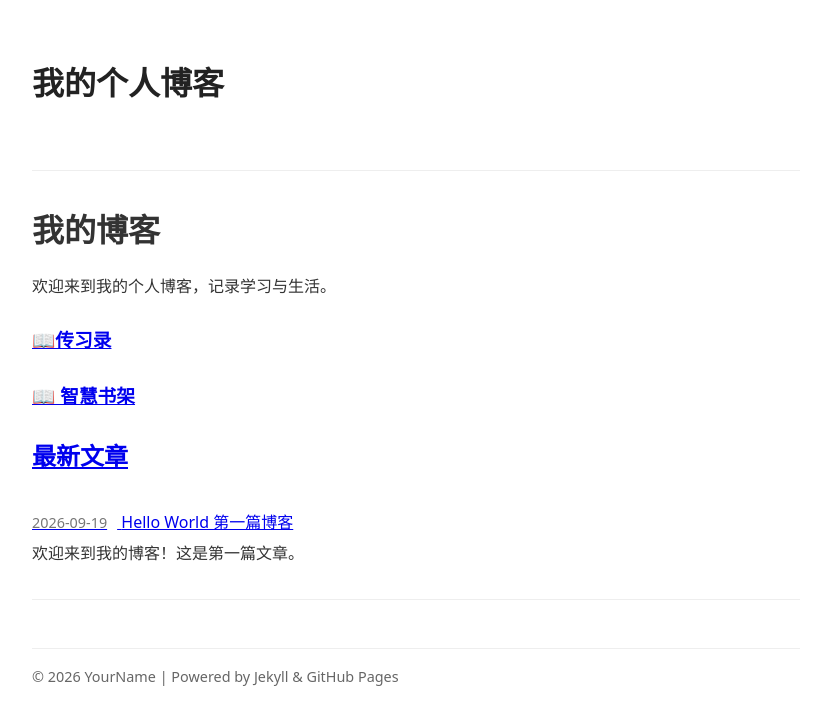
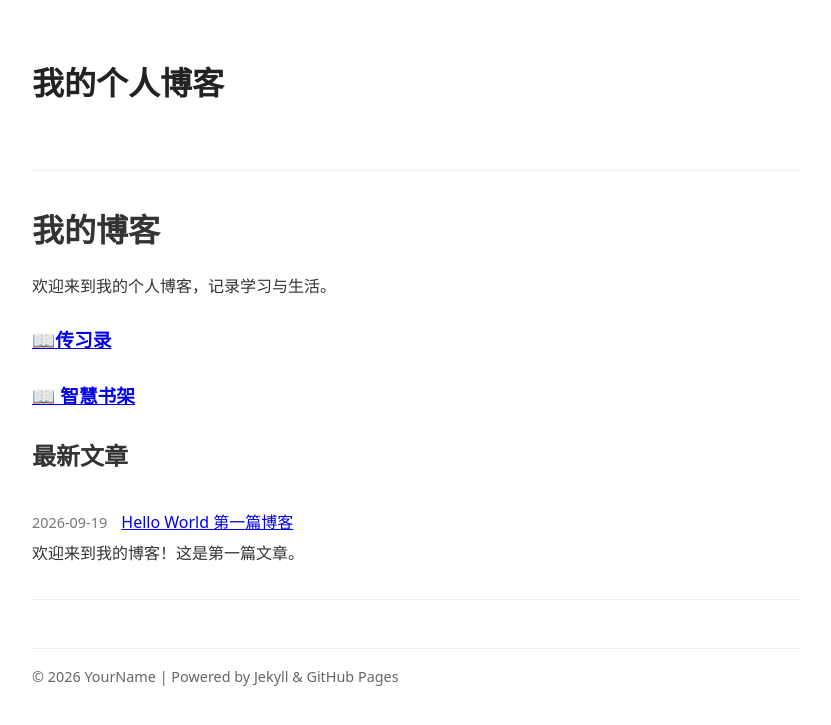
Before and after one commit to tytingliu/tytingliu.github.io, a Jekyll site: the page built from index.html, in a window 1280 px wide. Shown: the top 725 px of the page, without its empty margins (224-1055 px from the left). Built offline with Jekyll 4.4.1, drawn with Linux system fonts in a browser that asks for light colours.

Commit message:
Update index.html

```diff
--- a/index.html
+++ b/index.html
@@ -7,12 +7,12 @@ title: 首页
 
 <!-- 新增：两个标题跳转 -->
 <div class="nav-links">
-  <a href="/about" class="tytingliu.github.io/chuanxilu-wiki/">
+  <a href="/chuanxilu-wiki" class="tytingliu.github.io/chuanxilu-wiki/">
     <h3>📖传习录</h3>
   </a>
-  <a href="/projects" class="tytingliu.github.io/shujia/">
+  <a href="/shujia" class="tytingliu.github.io/shujia/">
     <h3>📖 智慧书架</h3>
-
+    </a>
 </div>
 
 <h2>最新文章</h2>
```
